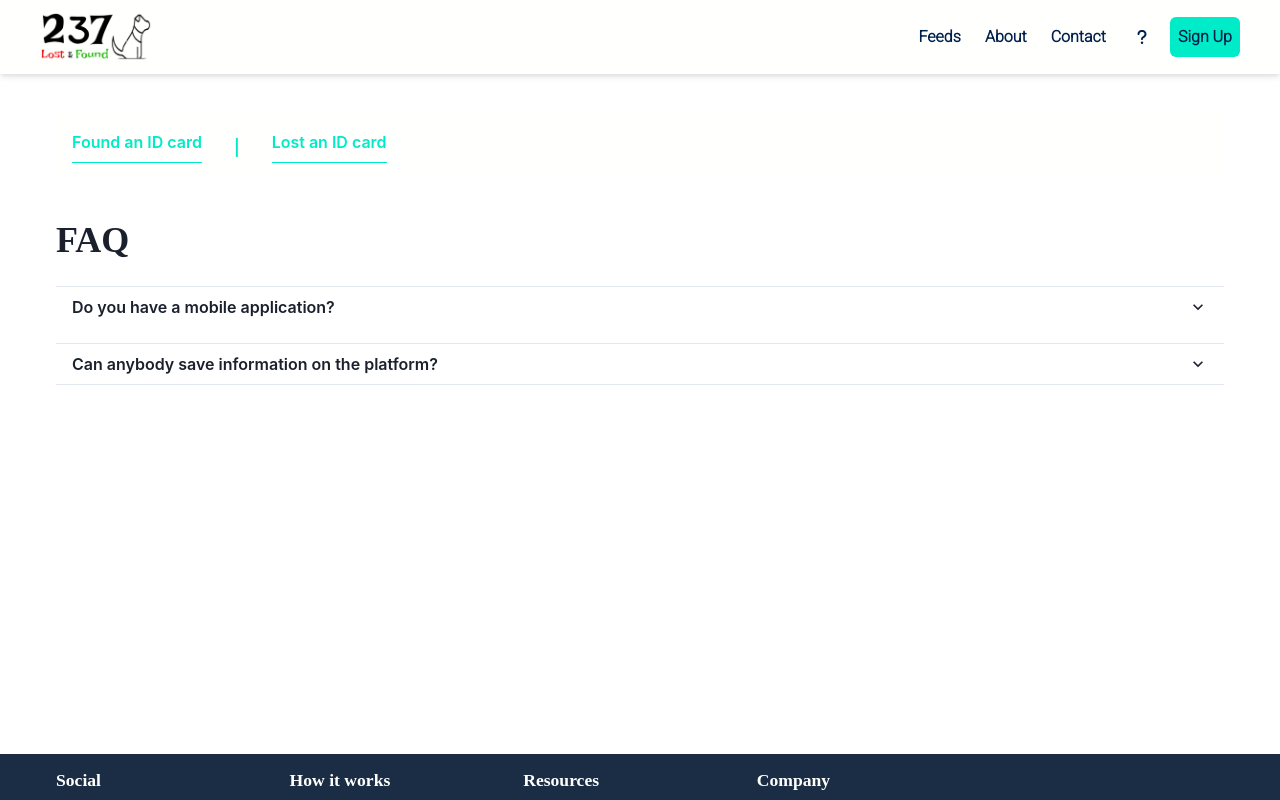
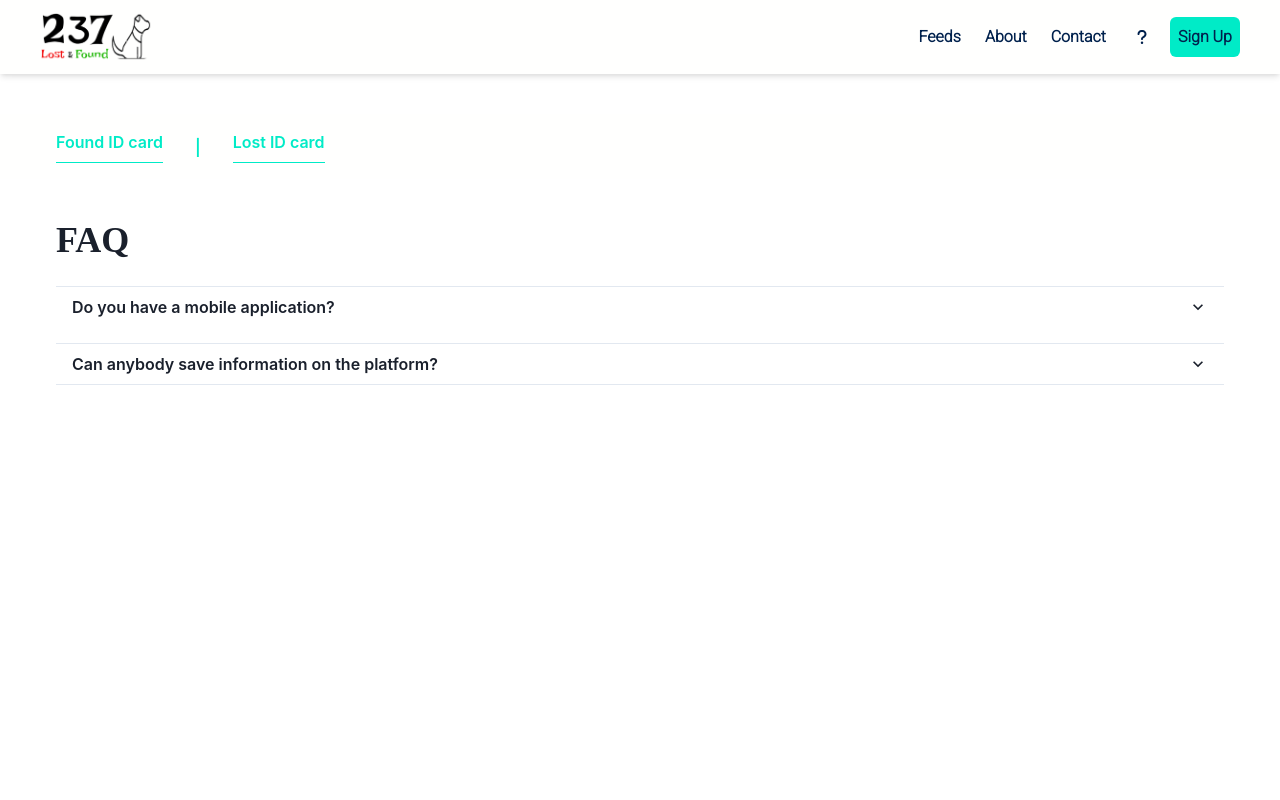
Before and after one commit to Chenwi32/237_lost_and_found, a Next.js app: page /help in a window 1280 px wide. Shown: the top 800 px of the page. Built offline with nearby package versions, Linux system fonts and the light colour scheme; no server answers; a web font is replaced by a local one.

Commit message:
repositioned breadcrumb

```diff
--- a/components/BreadCrumbs.jsx
+++ b/components/BreadCrumbs.jsx
@@ -1,34 +1,39 @@
 import { ChevronRightIcon } from "@chakra-ui/icons";
-import {
-  Breadcrumb,
-  BreadcrumbItem,
-  Container,
-} from "@chakra-ui/react";
+import { Breadcrumb, BreadcrumbItem, Container, useMediaQuery } from "@chakra-ui/react";
 import Link from "next/link";
 import styles from "../styles/Home.module.css";
 
 const BreadCrumbs = () => {
+
+  const [isLargerThan700] = useMediaQuery("(min-width: 700px)");
+
   return (
-
-
-
-    <Container maxW={1200} p={'1rem 0'} bg='brand.600' zIndex={1}  mb={10} width={'100%'} color={"brand.100"} fontWeight={600} position='sticky' top={"3.7rem"}>
-      <Breadcrumb spacing='1rem' separator={'|'} >
+    <Container
+      maxW={'unset'}
+      p={"1rem"}
+      bg="brand.600"
+      zIndex={2}
+      mb={10}
+      width={"100%"}
+      color={"brand.100"}
+      fontWeight={600}
+      position="sticky"
+      top={"3.7rem" }
+    >
+      <Breadcrumb maxW={1200} m='auto' spacing="1rem" separator={"|"} w='100%'>
         <BreadcrumbItem isCurrentPage>
           <Link href="/nationalIdCollection">
-            <button className={styles.breadcrumbs}>Found an ID card</button>
+            <button className={styles.breadcrumbs}>Found ID card</button>
           </Link>
         </BreadcrumbItem>
 
         <BreadcrumbItem isCurrentPage>
           <Link href="/nationalId">
-            <button className={styles.breadcrumbs}>Lost an ID card</button>
+            <button className={styles.breadcrumbs}>Lost ID card</button>
           </Link>
         </BreadcrumbItem>
       </Breadcrumb>
     </Container>
-
-
   );
 };
 
--- a/components/Layout.jsx
+++ b/components/Layout.jsx
@@ -1,3 +1,4 @@
+import BreadCrumbs from "./BreadCrumbs";
 import Footer from "./Footer";
 import Navigation from "./Navigation";
 
@@ -5,6 +6,7 @@ const Layout = ({ children }) => {
   return (
     <>
       <Navigation />
+      <BreadCrumbs/>
 
       <main className="main_content">{children}</main>
      <Footer />
--- a/pages/about.jsx
+++ b/pages/about.jsx
@@ -6,7 +6,7 @@ import Description from "../components/description";
 const About = () => {
     return (
         <Container mb={10} maxW={1200}>
-            <BreadCrumbs/>
+
             <Description/>
         </Container>
     );
--- a/pages/contact.jsx
+++ b/pages/contact.jsx
@@ -20,7 +20,7 @@ const Contact = () => {
       }
 
       <Container maxW={900} minH={"80vh"} align="center">
-        <BreadCrumbs />
+
 
         <div className={`${styles.contact}`}>
           <Heading fontFamily="Andika">
--- a/pages/feeds.jsx
+++ b/pages/feeds.jsx
@@ -5,7 +5,7 @@ import BreadCrumbs from "../components/BreadCrumbs";
 const Feeds = () => {
   return (
     <Container maxW={1200} minHeight={"90vh"}>
-      <BreadCrumbs />
+
 
       <AvilableDocs />
     </Container>
--- a/pages/help.jsx
+++ b/pages/help.jsx
@@ -23,7 +23,7 @@ const Help = () => {
       }
 
       <Container maxW="1200px" minH={"80vh"}>
-        <BreadCrumbs />
+
 
         <Box>
           <Heading fontFamily="Andika">FAQ</Heading>
--- a/pages/nationalId.jsx
+++ b/pages/nationalId.jsx
@@ -105,7 +105,7 @@ const NationalId = () => {
       }
 
       <Container maxW={900} minH={"80vh"} mb={10}>
-        <BreadCrumbs />
+
 
         <Tabs isFitted color={"brand.500"} variant="enclosed">
           <TabList m={"auto"} maxW={500} color={"brand.400"} mb={10}>
--- a/pages/nationalIdCollection.jsx
+++ b/pages/nationalIdCollection.jsx
@@ -181,7 +181,7 @@ const NationalIdCollection = () => {
         }
 
         <Container maxW={900} mb={10} mt={10}>
-          <BreadCrumbs />
+
 
           {isVisible ? (
             <Alert status="success" mb={10}>
--- a/pages/privacy.jsx
+++ b/pages/privacy.jsx
@@ -4,7 +4,7 @@ import BreadCrumbs from "../components/BreadCrumbs";
 const Privacy = () => {
     return (
       <Container minH={"70vh"}>
-        <BreadCrumbs/>
+
             <Heading fontFamily="Andika" mb={5}>Privacy</Heading>
             <Text>We take your privacy very serious and so we try our very best not let your personal data enter the wrong hands</Text>
       </Container>
--- a/pages/terms.jsx
+++ b/pages/terms.jsx
@@ -1,10 +1,10 @@
 import { Container, Heading, Text } from "@chakra-ui/react";
-import BreadCrumbs from "../components/BreadCrumbs";
+
 
 const Term = () => {
     return (
         <Container minH={'70vh'}>
-            <BreadCrumbs/>
+
             <Heading fontFamily={'Andika'} mb={5}>
                 Terms and Condition of use
             </Heading>
```
